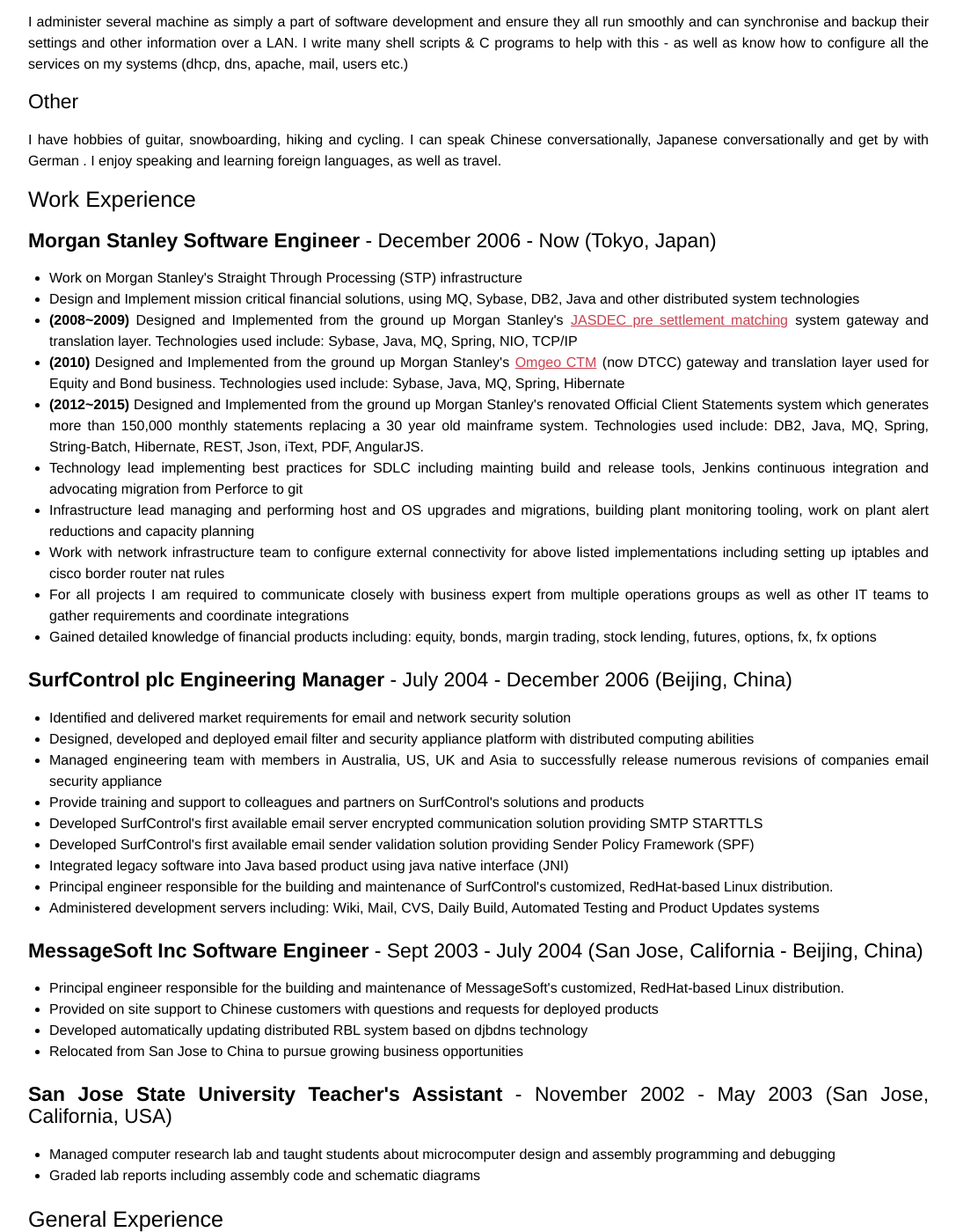
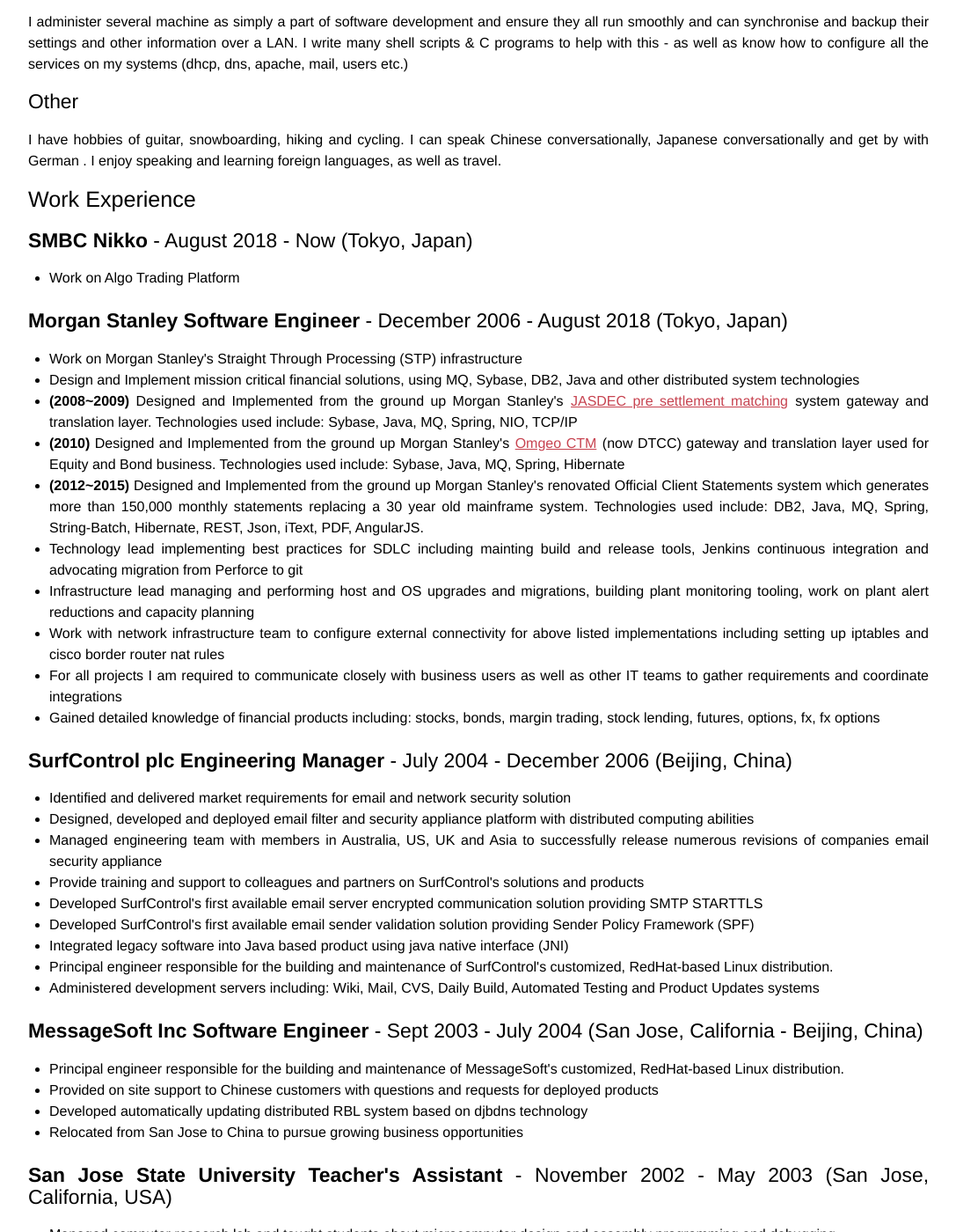
Before and after one commit to stffrdhrn/stffrdhrn.github.io, a Jekyll site: the page built from page/curriculum-vitae.markdown, in a window 1280 px wide and 1400 px high, scrolled down 4043 px. Shown: the whole window at 88% size, without its empty margins (96-1183 px from the left). Built offline with Jekyll 4.4.1, drawn with Linux system fonts in a browser that asks for light colours.

Commit message:
cv: small updates

```diff
--- a/page/curriculum-vitae.markdown
+++ b/page/curriculum-vitae.markdown
@@ -221,7 +221,11 @@
 . I enjoy speaking and learning foreign languages, as well as travel.</p>
 
 <h2>Work Experience</h2>
-<h3><strong>Morgan Stanley Software Engineer</strong> - December 2006 - Now (Tokyo, Japan)</h3>
+<h3><strong>SMBC Nikko</strong> - August 2018 - Now (Tokyo, Japan)</h3>
+<ul>
+  <li>Work on Algo Trading Platform</li>
+</ul>
+<h3><strong>Morgan Stanley Software Engineer</strong> - December 2006 - August 2018 (Tokyo, Japan)</h3>
 <ul>
   <li>Work on Morgan Stanley's Straight Through Processing (STP) infrastructure</li>
   <li>Design and Implement mission critical financial solutions, using MQ, Sybase, DB2, Java and other distributed system technologies</li>
@@ -231,8 +235,8 @@
   <li>Technology lead implementing best practices for SDLC including mainting build and release tools, Jenkins continuous integration and advocating migration from Perforce to git</li>
   <li>Infrastructure lead managing and performing host and OS upgrades and migrations, building plant monitoring tooling, work on plant alert reductions and capacity planning</li>
   <li>Work with network infrastructure team to configure external connectivity for above listed implementations including setting up iptables and cisco border router nat rules</li>
-  <li>For all projects I am required to communicate closely with business expert from multiple operations groups as well as other IT teams to gather requirements and coordinate integrations</li>
-  <li>Gained detailed knowledge of financial products including: equity, bonds, margin trading, stock lending, futures, options, fx, fx options</li>
+  <li>For all projects I am required to communicate closely with business users as well as other IT teams to gather requirements and coordinate integrations</li>
+  <li>Gained detailed knowledge of financial products including: stocks, bonds, margin trading, stock lending, futures, options, fx, fx options</li>
 </ul>
 
 <h3><strong>SurfControl plc Engineering Manager</strong> - July 2004 - December 2006 (Beijing, China)</h3>
```
